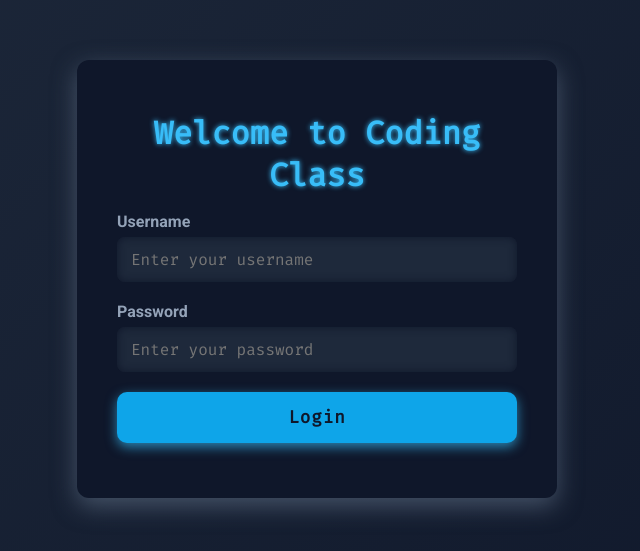
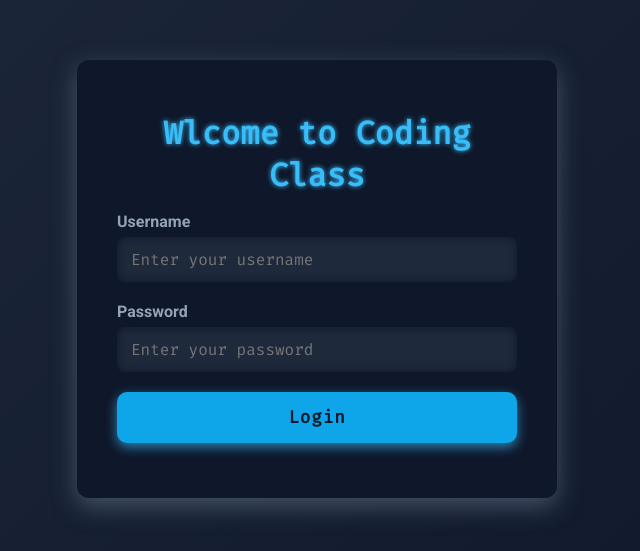
Before and after one commit to ckck253/Coding, a plain HTML site: page index.html in a window 1280 px wide. Shown: the part 121-672 px from the top of the page, without its empty margins (323-963 px from the left). Drawn offline with Linux system fonts and the light colour scheme.

Commit message:
Update index.html

```diff
--- a/index.html
+++ b/index.html
@@ -119,7 +119,7 @@
 
     <!-- LOGIN BOX -->
     <div id="login-box">
-      <h1>Welcome to Coding Class</h1>
+      <h1>Wlcome to Coding Class</h1>
       <label for="username">Username</label>
       <input type="text" id="username" placeholder="Enter your username" autocomplete="off" />
       <label for="password">Password</label>
```
